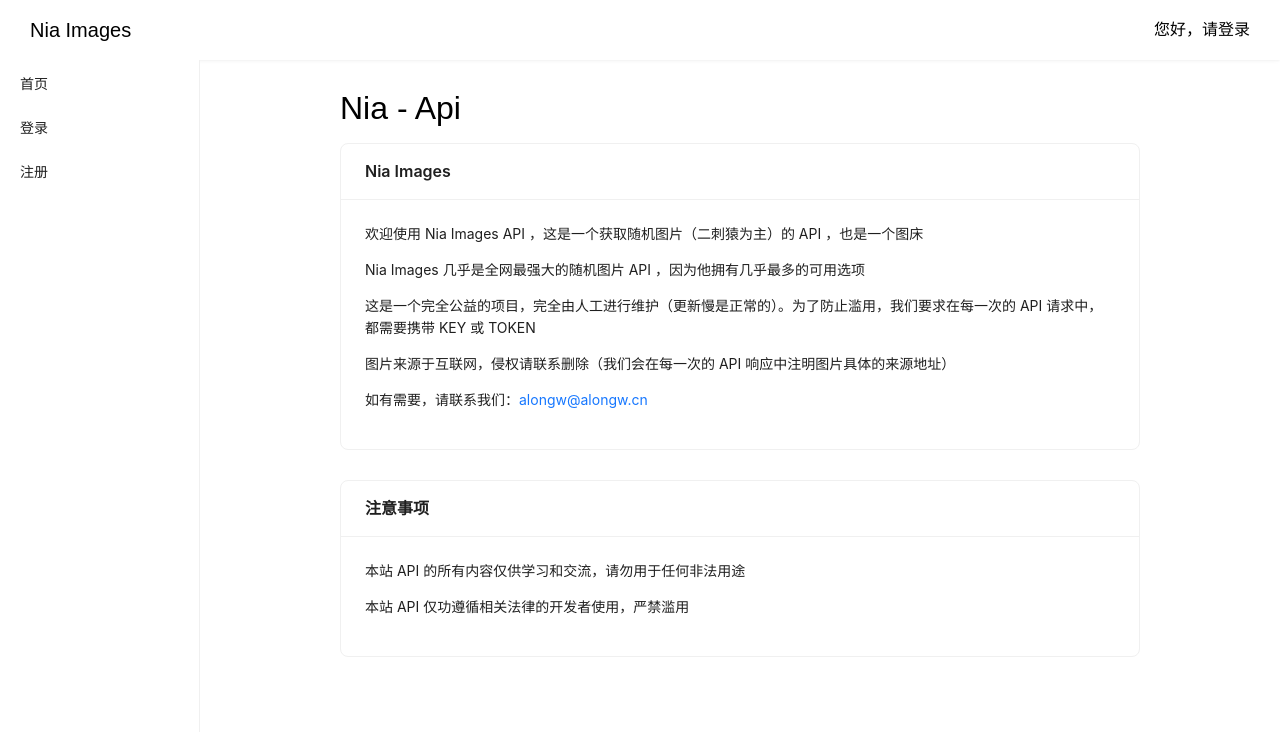
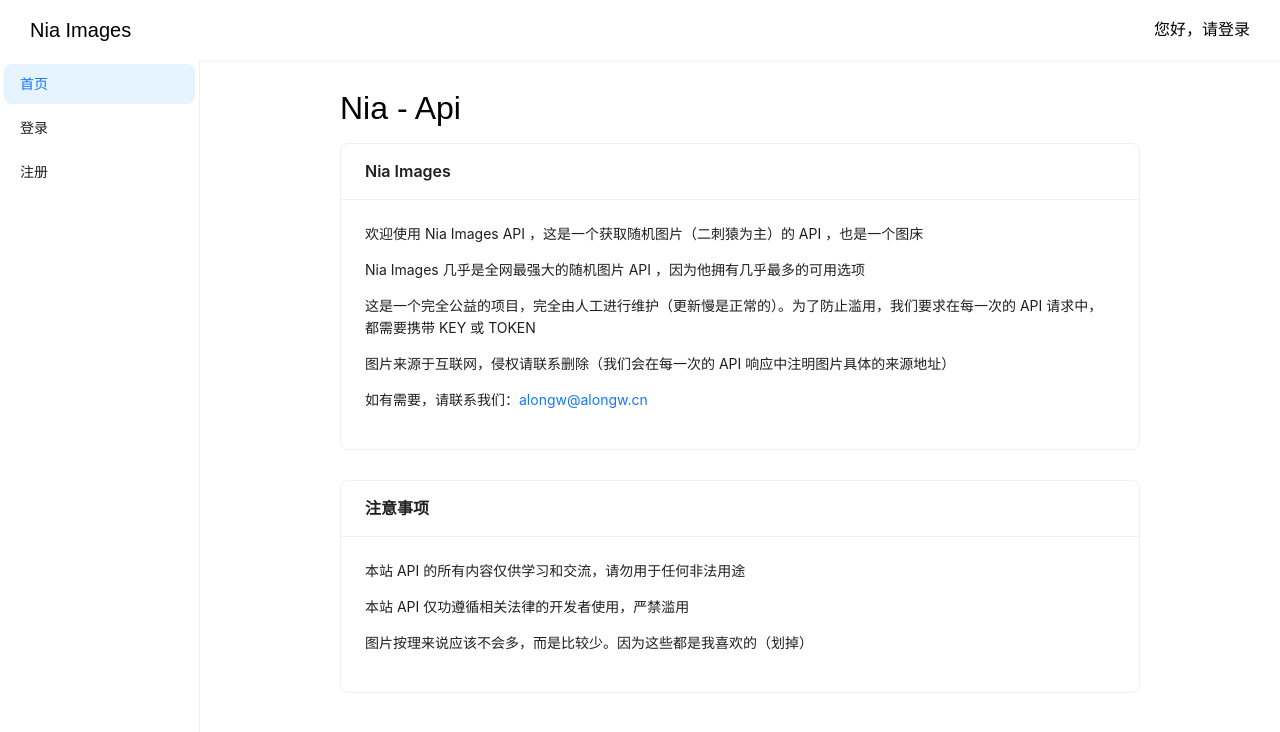
Before and after one commit to alongw/nia-images, a Vue app in the folder web/: page / in a window 1280 px wide. Shown: the top 732 px of the page. Built offline with nearby package versions, Linux system fonts and the light colour scheme.

Commit message:
feat: 优化菜单选项显示

```diff
--- a/web/src/Page/Home/Home.vue
+++ b/web/src/Page/Home/Home.vue
@@ -39,6 +39,7 @@ defineOptions({
             <!-- <template #extra><a href="#">more</a></template> -->
             <p>本站 API 的所有内容仅供学习和交流，请勿用于任何非法用途</p>
             <p>本站 API 仅功遵循相关法律的开发者使用，严禁滥用</p>
+            <p>图片按理来说应该不会多，而是比较少。因为这些都是我喜欢的（划掉）</p>
         </a-card>
     </div>
 </template>
--- a/web/src/components/Menu.vue
+++ b/web/src/components/Menu.vue
@@ -15,16 +15,17 @@ defineOptions({
 const router = useRouter()
 const route = useRoute()
 
+const current = ref<string[]>([''])
+
 watch(
     () => route.path,
     () => {
+        current.value = [route.path]
         if (route.name == 'home') {
             getMenu()
         }
     }
 )
-
-const current = ref<string[]>([''])
 
 const defaultitems = ref<MenuProps['items']>([
     {
@@ -58,6 +59,7 @@ const click = (e: string) => {
 }
 
 onMounted(() => {
+    current.value = [route.path]
     getMenu()
 })
 </script>
```
Also changed, not shown: 1 other file (tests, documents, lock files or other folders).
